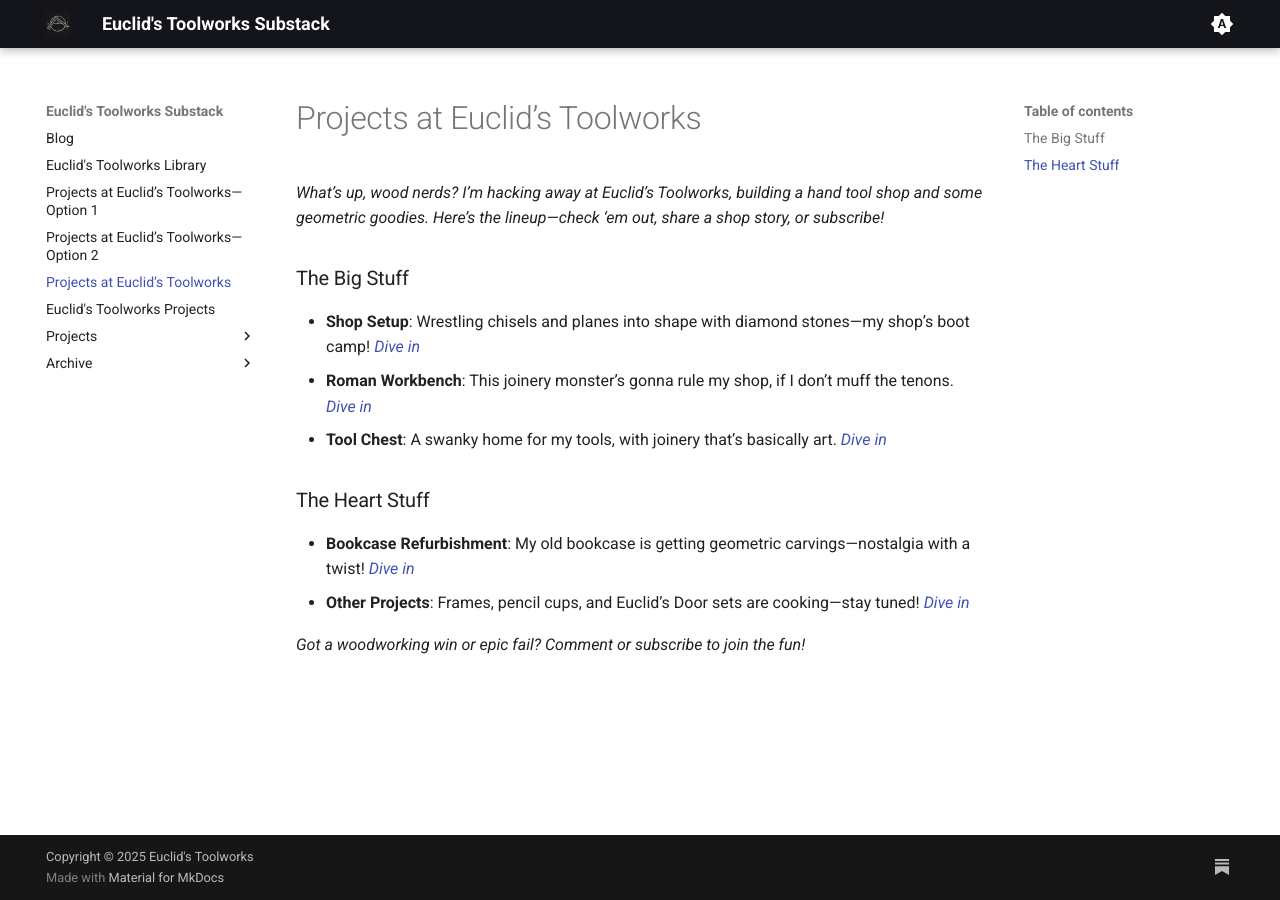
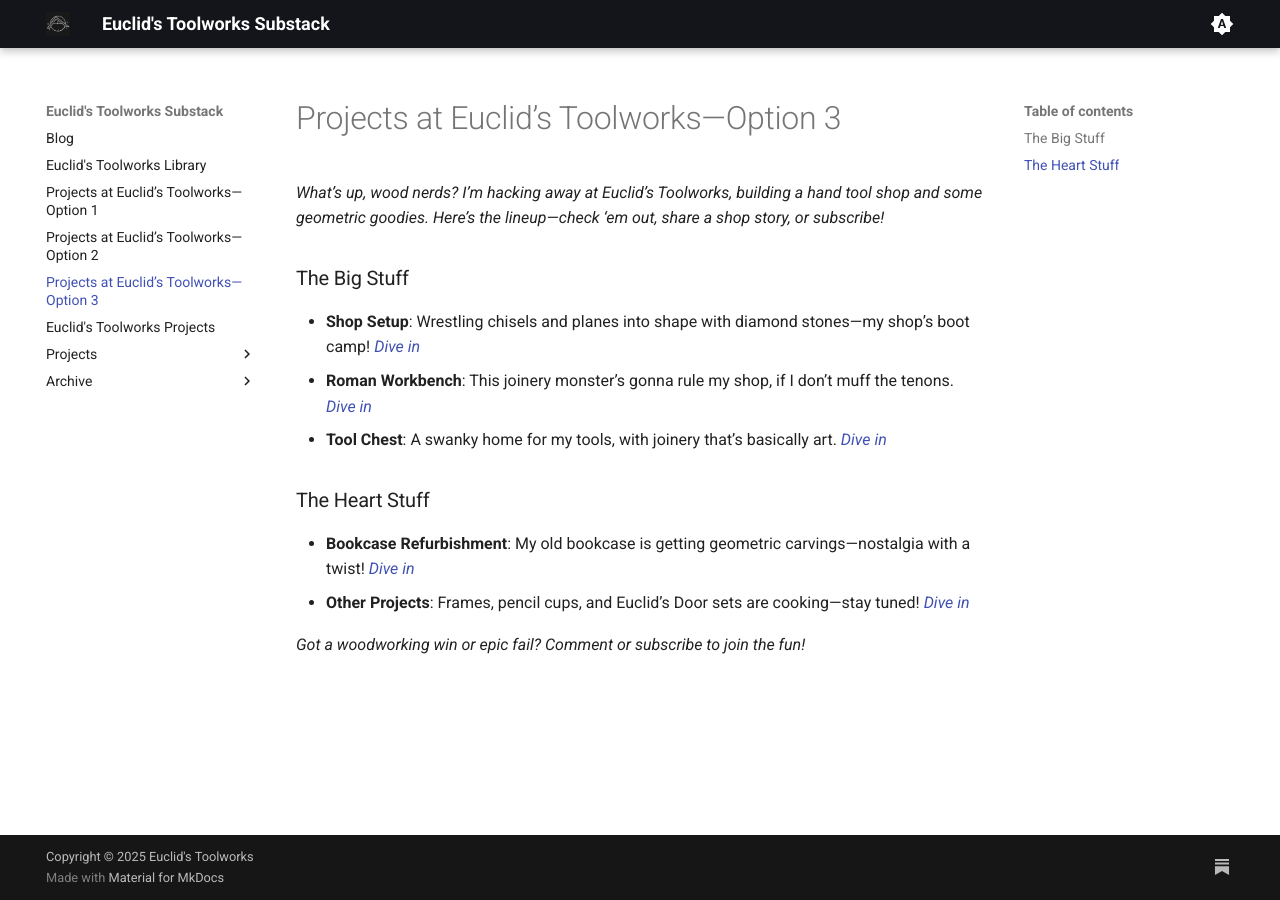
Before and after one commit to EuclidsToolworks/substack-automation, an MkDocs documentation site: the page built from docs/projects-option-3.md, in a window 1280 px wide. Built offline with MkDocs 1.6.1 and Material for MkDocs 9.7.7, drawn with Linux system fonts in a browser that asks for light colours.

Commit message:
Projects option 3 fix

```diff
--- a/docs/projects-option-3.md
+++ b/docs/projects-option-3.md
@@ -1,10 +1,10 @@
-# Projects at Euclid’s Toolworks
+# Projects at Euclid’s Toolworks—Option 3
 
 *What’s up, wood nerds? I’m hacking away at Euclid’s Toolworks, building a hand tool shop and some geometric goodies. Here’s the lineup—check ‘em out, share a shop story, or subscribe!*
 
 ### The Big Stuff
 - **Shop Setup**: Wrestling chisels and planes into shape with diamond stones—my shop’s boot camp! *[Dive in](/projects/shop-setup)*
-- **Roman Workbench**: This joinery monster’s gonna rule my shop, if I don’t muff the tenons. *[Dive in](/projects/roman-workbench)*
+- **Roman Workbench**: This joinery monster’s gonna rule my shop, if I don’t muff the tenons. *[Dive in](projects/roman-workbench)*
 - **Tool Chest**: A swanky home for my tools, with joinery that’s basically art. *[Dive in](/projects/tool-chest)*
 
 ### The Heart Stuff
```
